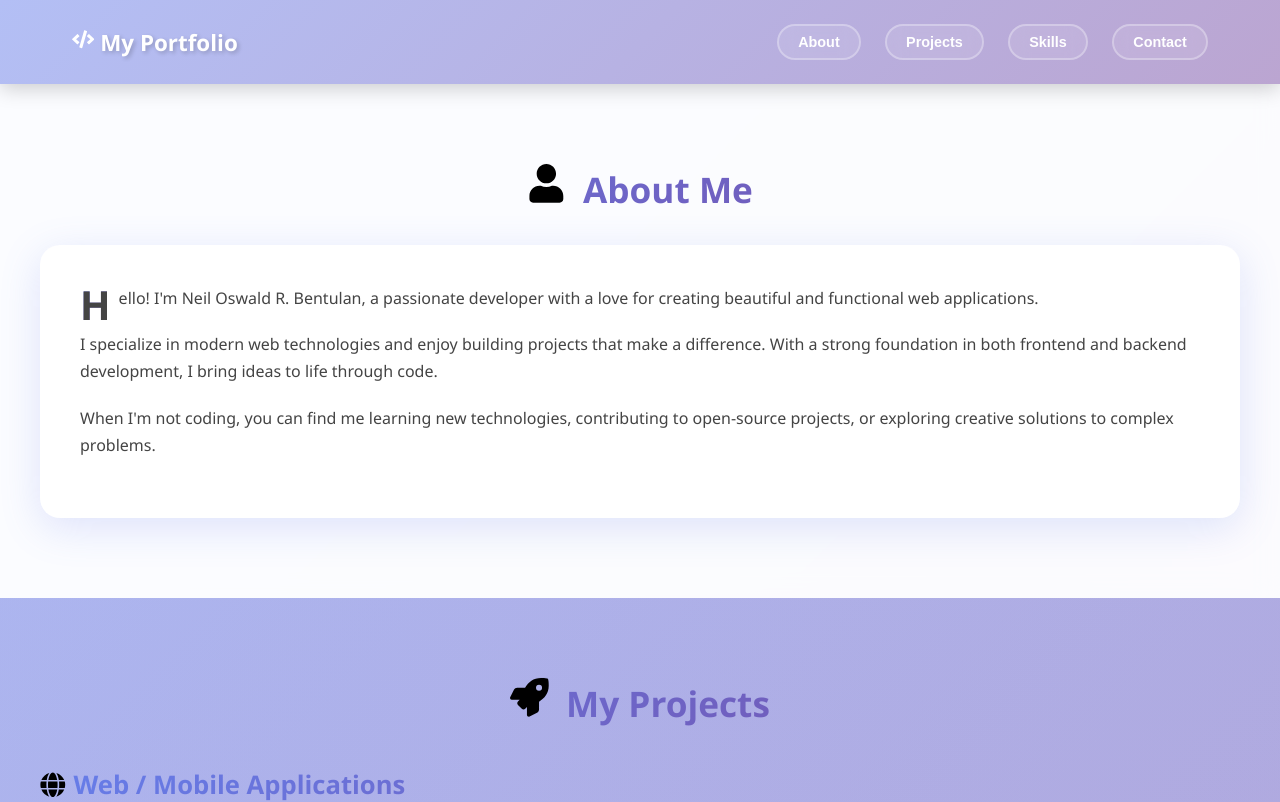
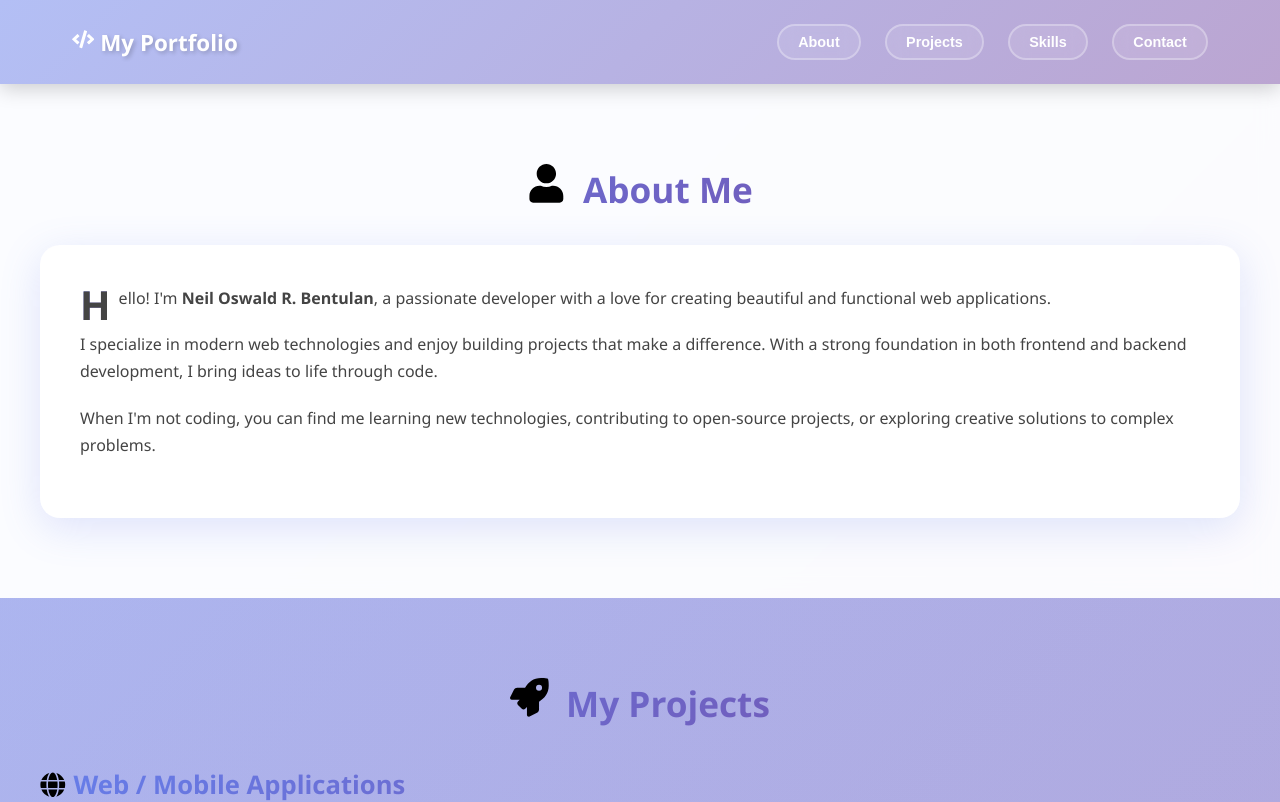
Before and after one commit to neiloswald/portfolio, a React (Create React App) app: page / in a window 1280 px wide. Shown: the top 802 px of the page. Built offline with nearby package versions, Linux system fonts and the light colour scheme.

Commit message:
Make name bold in About section

```diff
--- a/src/components/About.js
+++ b/src/components/About.js
@@ -10,7 +10,7 @@ function About() {
         <div className="about-content">
           <div className="about-text">
             <p>
-              Hello! I'm Neil Oswald R. Bentulan, a passionate developer with a love for creating beautiful and functional web applications.
+              Hello! I'm <b>Neil Oswald R. Bentulan</b>, a passionate developer with a love for creating beautiful and functional web applications.
             </p>
             <p>
               I specialize in modern web technologies and enjoy building projects that make a difference.
```
